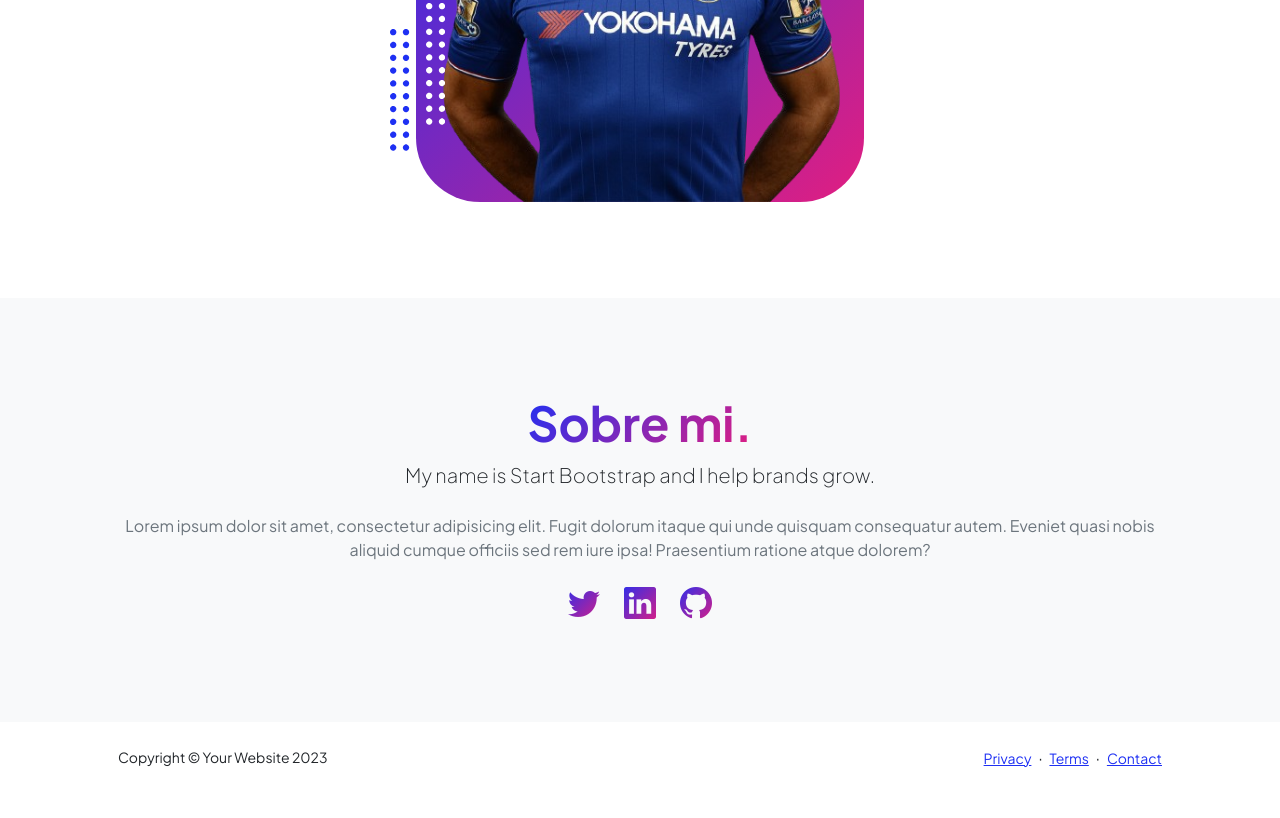
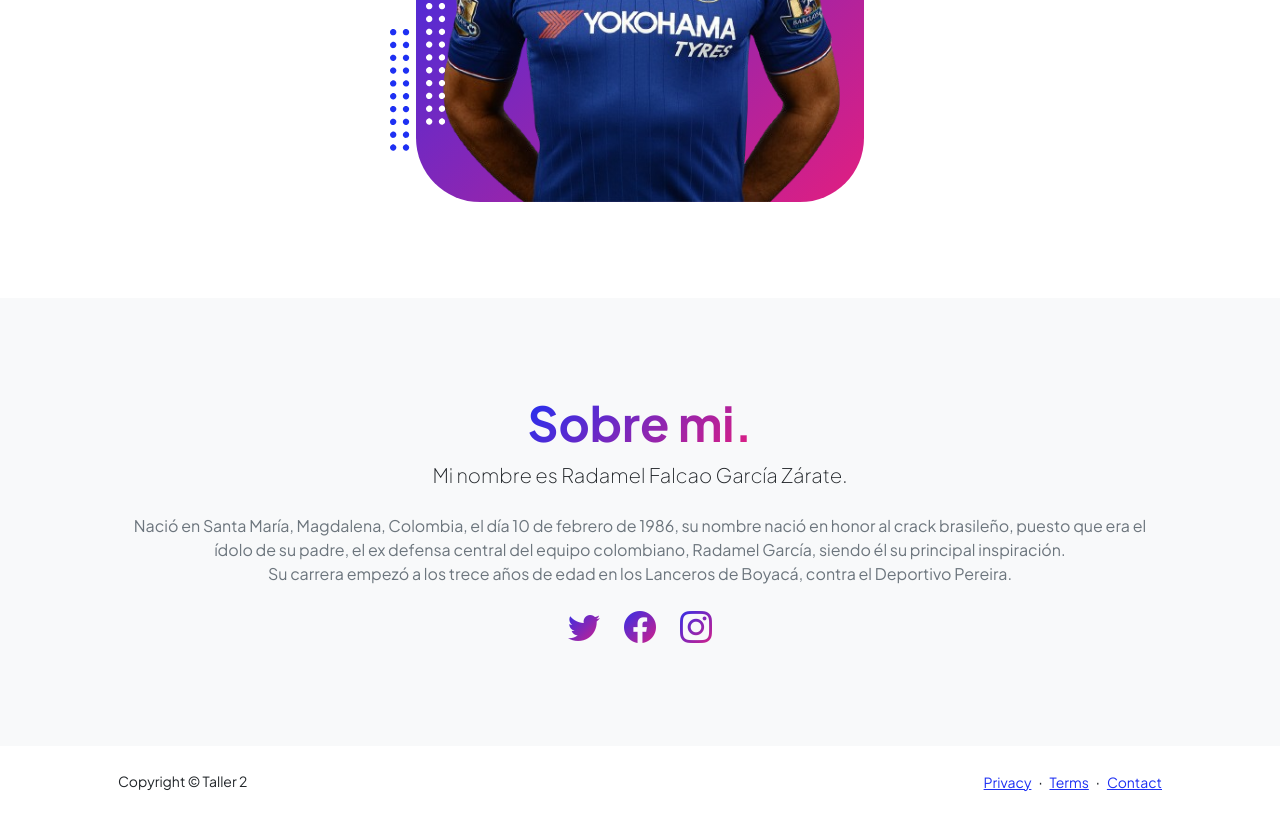
Before and after one commit to AndresPatarroyo1517/webpage_falcao, a plain HTML site: page index.html in a window 1280 px wide. Shown: the part 767-1585 px from the top of the page. Before the commit the page ends 1561 px from the top, so only its background shows below. Drawn offline with nearby package versions, Linux system fonts and the light colour scheme; a script that the page names is missing.

Commit message:
Links de contacto puesto y sobre mi
Se agrego el sobre mi de falcao y los iconos mandan a los links de sus redes sociales

```diff
--- a/index.html
+++ b/index.html
@@ -41,7 +41,7 @@
                         <div class="col-xxl-5">
                             <!-- Header text content-->
                             <div class="text-center text-xxl-start">
-                                <div class="badge bg-gradient-primary-to-secondary text-white mb-4"><div class="text-uppercase">Futbolista &middot; As &middot; Goleador</div></div>
+                                <div class="badge bg-gradient-primary-to-secondary text-white mb-4"><div class="text-uppercase">Futbolista &middot; Delantero &middot; Goleador</div></div>
                                 <div class="fs-3 fw-light text-muted">Falcao García.</div>
                                 <h1 class="display-3 fw-bolder mb-5"><span class="text-gradient d-inline">El Tigre.</span></h1>
                                 <div class="d-grid gap-3 d-sm-flex justify-content-sm-center justify-content-xxl-start mb-3">
@@ -182,12 +182,12 @@
                         <div class="col-xxl-8">
                             <div class="text-center my-5">
                                 <h2 class="display-5 fw-bolder"><span class="text-gradient d-inline">Sobre mi.</span></h2>
-                                <p class="lead fw-light mb-4">My name is Start Bootstrap and I help brands grow.</p>
-                                <p class="text-muted">Lorem ipsum dolor sit amet, consectetur adipisicing elit. Fugit dolorum itaque qui unde quisquam consequatur autem. Eveniet quasi nobis aliquid cumque officiis sed rem iure ipsa! Praesentium ratione atque dolorem?</p>
+                                <p class="lead fw-light mb-4">Mi nombre es Radamel Falcao García Zárate.</p>
+                                <p class="text-muted">Nació en Santa María, Magdalena, Colombia, el día 10 de febrero de 1986, su nombre nació en honor al crack brasileño, puesto que era el ídolo de su padre, el ex defensa central del equipo colombiano, Radamel García, siendo él su principal inspiración. <br> Su carrera empezó a los trece años de edad en los Lanceros de Boyacá, contra el Deportivo Pereira.</p>
                                 <div class="d-flex justify-content-center fs-2 gap-4">
-                                    <a class="text-gradient" href="#!"><i class="bi bi-twitter"></i></a>
-                                    <a class="text-gradient" href="#!"><i class="bi bi-linkedin"></i></a>
-                                    <a class="text-gradient" href="#!"><i class="bi bi-github"></i></a>
+                                    <a class="text-gradient" href="https://twitter.com/falcao?lang=es"><i class="bi bi-twitter" target="_blank"></i></a>
+                                    <a class="text-gradient" href="https://www.facebook.com/GarciaZarateRadamelFalcao/?locale=es_LA" target="_blank"><i class="bi bi-facebook"></i></a>
+                                    <a class="text-gradient" href="https://www.instagram.com/falcao/?hl=es" target="_blank"><i class="bi bi-instagram"></i></a>
                                 </div>
                             </div>
                         </div>
@@ -199,7 +199,7 @@
         <footer class="bg-white py-4 mt-auto">
             <div class="container px-5">
                 <div class="row align-items-center justify-content-between flex-column flex-sm-row">
-                    <div class="col-auto"><div class="small m-0">Copyright &copy; Your Website 2023</div></div>
+                    <div class="col-auto"><div class="small m-0">Copyright &copy; Taller 2</div></div>
                     <div class="col-auto">
                         <a class="small" href="#!">Privacy</a>
                         <span class="mx-1">&middot;</span>
```
Also changed, not shown: js/scripts.js (deleted, +0 -7 lines).
